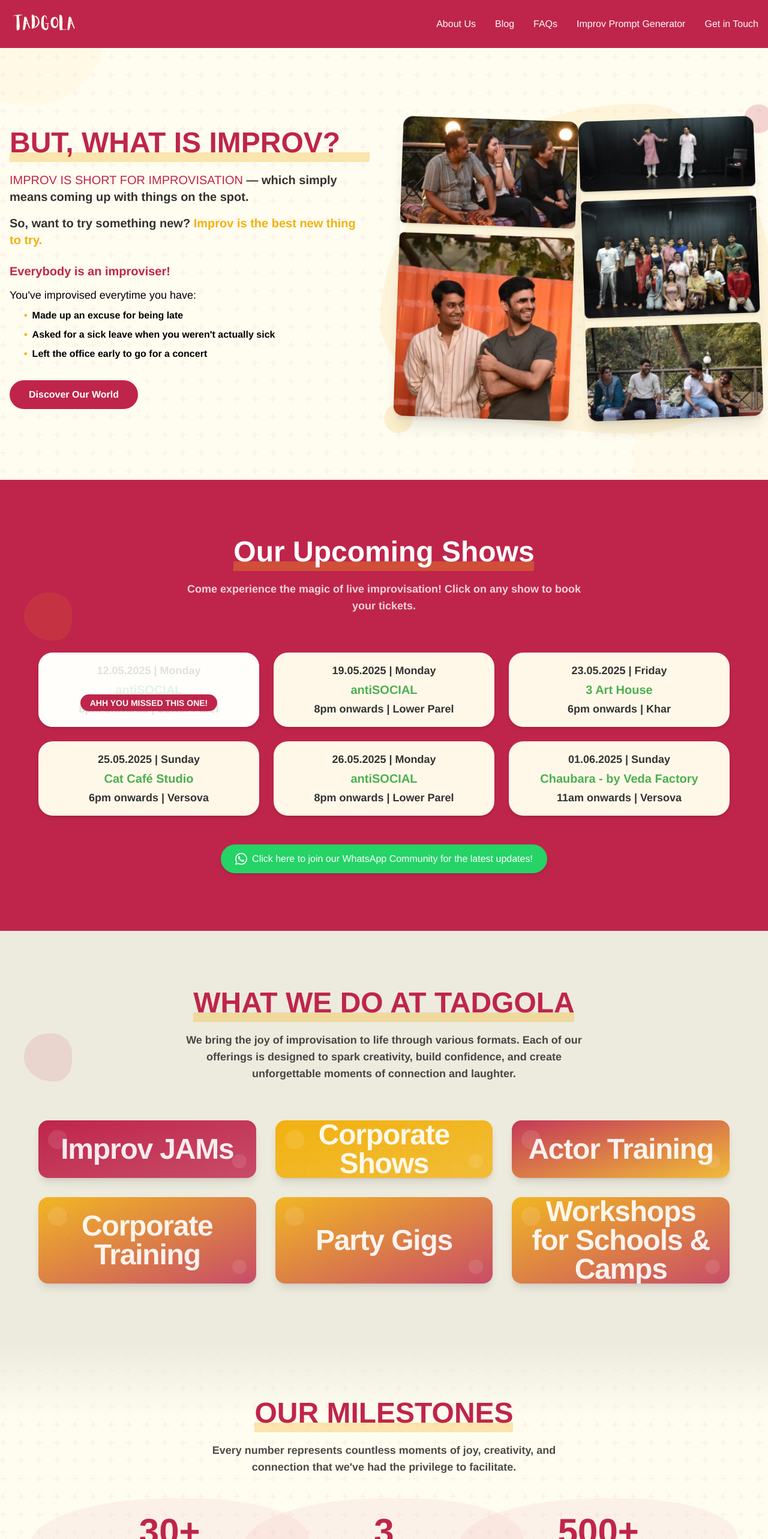
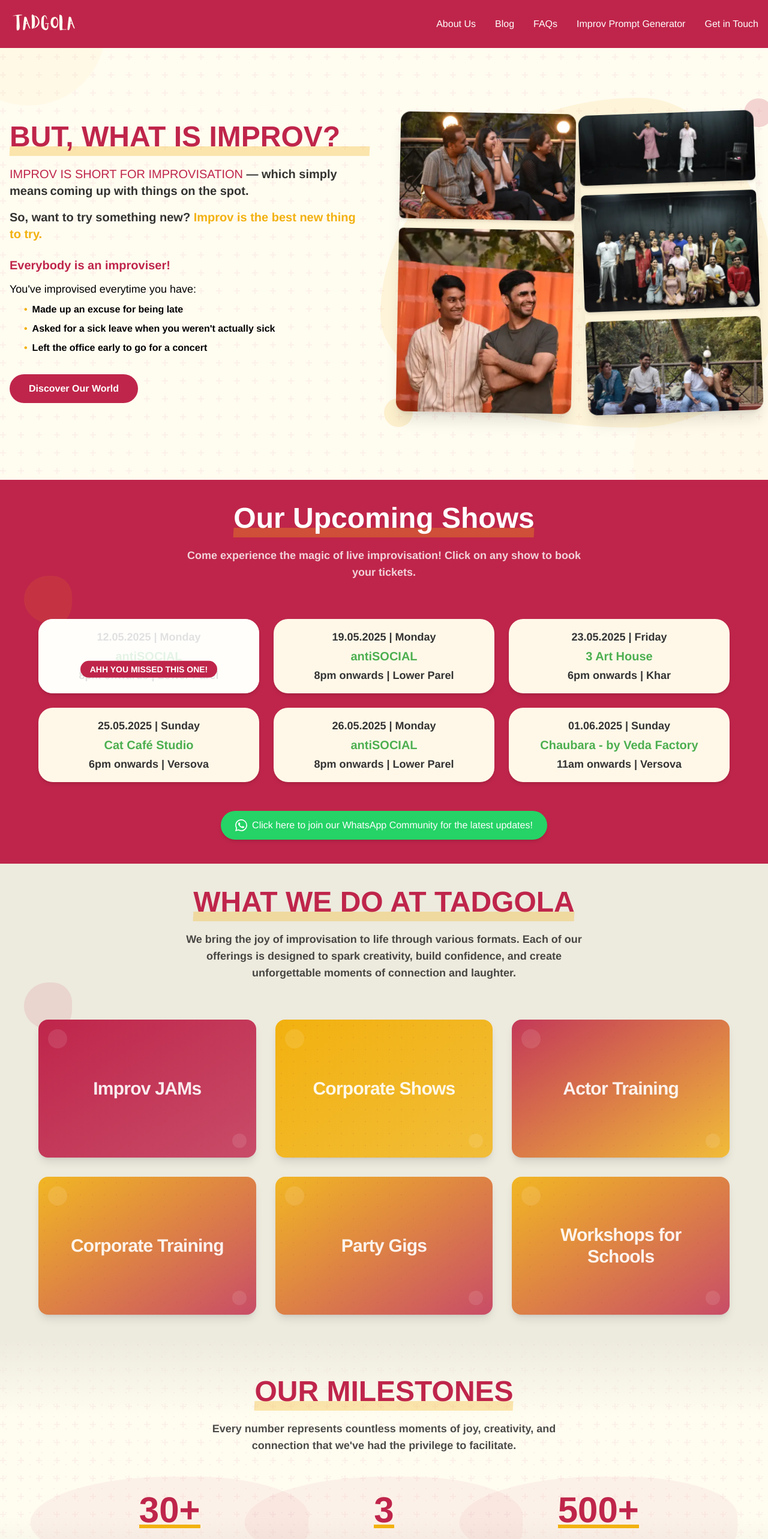
Before and after one commit to aditk15/tadgola, a Next.js app: page / in a window 1280 px wide. Shown: the top 2566 px of the page at 60% size. Built offline with nearby package versions, Linux system fonts and the light colour scheme.

Commit message:
updated carousel tilt, milestons and size of cards in what we do

```diff
--- a/components/landing-section.tsx
+++ b/components/landing-section.tsx
@@ -82,7 +82,7 @@ export default function LandingSection() {
   }
 
   return (
-    <section className="pt-24 min-h-screen flex items-center relative overflow-hidden">
+    <section className="pt-24 pb-5 min-h-screen flex items-center relative overflow-hidden">
       {/* Decorative elements */}
       <div className="circle-decoration w-64 h-64 -top-20 -left-20 opacity-30"></div>
       <div className="circle-decoration w-96 h-96 -bottom-40 -right-40 opacity-20"></div>
@@ -147,7 +147,7 @@ export default function LandingSection() {
           <div className="order-2 lg:order-2 relative">
             <div className="absolute inset-0 blob bg-accent/10 transform scale-110"></div>
             <div className="grid grid-cols-2 gap-4 h-[500px] relative z-10">
-              <div className="overflow-hidden h-full rounded-2xl shadow-xl transform rotate-2">
+              <div className="overflow-hidden h-full rounded-2xl shadow-xl transform rotate-1">
                 <div ref={column1Ref} className="vertical-scroll">
                   {images1.map((src, index) => (
                     <div key={`col1-${index}`} className="mb-4">
--- a/components/milestones.tsx
+++ b/components/milestones.tsx
@@ -76,7 +76,7 @@ export default function Milestones() {
   const isInView = useInView(sectionRef, { once: true, margin: "-100px" })
 
   return (
-    <section className="py-24 relative overflow-hidden" ref={sectionRef}>
+    <section className="py-16 relative overflow-hidden" ref={sectionRef}>
       {/* Decorative elements */}
       <div className="absolute top-0 left-0 w-full h-32 bg-gradient-to-b from-muted to-transparent"></div>
       <div className="absolute bottom-0 left-0 w-full h-32 bg-gradient-to-t from-muted to-transparent"></div>
--- a/components/upcoming-shows.tsx
+++ b/components/upcoming-shows.tsx
@@ -171,7 +171,7 @@ export default function UpcomingShows() {
   }
 
   return (
-    <section ref={sectionRef} className="py-24 relative overflow-hidden">
+    <section ref={sectionRef} className="py-10 relative overflow-hidden">
       <div className="absolute inset-0 bg-primary"></div>
 
       {/* Removed the problematic yellow circle */}
--- a/components/what-we-do.tsx
+++ b/components/what-we-do.tsx
@@ -22,25 +22,26 @@ function ActivityCard({ description, icon, bgColor = "bg-accent", delay = 0 }: A
       initial={{ opacity: 0, y: 50 }}
       animate={isInView ? { opacity: 1, y: 0 } : { opacity: 0, y: 50 }}
       transition={{ duration: 0.6, delay: delay * 0.2 }}
-      className="card-hover-effect rounded-2xl shadow-lg overflow-hidden"
+      className="card-hover-effect rounded-2xl shadow-lg overflow-hidden h-[200px] md:h-[230px]" // Fixed height for consistency
       onMouseEnter={() => setIsHovered(true)}
       onMouseLeave={() => setIsHovered(false)}
     >
       <div className={cn("w-full h-full flex items-center justify-center relative", bgColor)}>
         <div className="absolute inset-0 bg-dots opacity-10"></div>
         <span
-          className="font-display text-4xl md:text-5xl font-bold transform transition-transform duration-300 text-white/90 tracking-tight text-center w-full px-6"
+          className="text-2xl md:text-3xl font-bold transform transition-transform duration-300 text-white/90 tracking-tight text-center w-full px-6"
           style={{
             transform: isHovered ? "scale(0.8) translateY(-20px)" : "scale(1)",
           }}
         >
           {icon}
         </span>
+        {/* Decorative elements */}
         <div className="absolute top-4 left-4 w-8 h-8 rounded-full bg-white/10"></div>
         <div className="absolute bottom-4 right-4 w-6 h-6 rounded-full bg-white/10"></div>
       </div>
       <div className="card-content p-6 text-white">
-        <p className="font-sans text-white/90 leading-relaxed text-sm md:text-base">{description}</p>
+        <p className="text-white/90 leading-tight text-sm">{description}</p>
       </div>
     </motion.div>
   )
@@ -68,7 +69,7 @@ export default function WhatWeDo() {
     },
     {
       description:
-        "Enhance team communication, collaboration, and problem-solving through our improv-based corporate workshops. Designed for professionals, these interactive sessions improve adaptability, active listening, and creative thinking in the workplace.",
+        "Enhance team communication, collaboration, and problem-solving through our improv-based corporate workshops. Designed for professionals, these interactive sessions improve adaptability and creative thinking.",
       icon: "Corporate Training",
       bgColor: "bg-gradient-to-br from-accent/90 to-primary/80",
     },
@@ -80,8 +81,8 @@ export default function WhatWeDo() {
     },
     {
       description:
-        "Enhance creativity, teamwork, and communication with our improv workshops for schools and summer camps. Designed to build confidence and foster collaboration through engaging, interactive activities for youth.",
-      icon: "Workshops for Schools & Camps",
+        "Enhance creativity, teamwork, and communication with our improv workshops for schools and summer camps. Designed to build confidence and foster collaboration through engaging activities for youth.",
+      icon: "Workshops for Schools",
       bgColor: "bg-gradient-to-br from-accent/90 to-primary/80",
     },
   ]
@@ -90,7 +91,10 @@ export default function WhatWeDo() {
   const isInView = useInView(sectionRef, { once: true, margin: "-100px" })
 
   return (
-    <section id="what-we-do" className="py-24 relative overflow-hidden skewed-top skewed-bottom" ref={sectionRef}>
+    <section id="what-we-do" className="py-10 relative overflow-hidden" ref={sectionRef}>
+      <div className="absolute top-0 left-0 w-full h-32 bg-gradient-to-b from-muted to-transparent"></div>
+      <div className="absolute bottom-0 left-0 w-full h-32 bg-gradient-to-t from-muted to-transparent"></div>
+
       <div className="absolute inset-0 bg-muted"></div>
 
       <div className="absolute top-1/4 left-10 w-20 h-20 rounded-full bg-primary/10 blob-small"></div>
```
